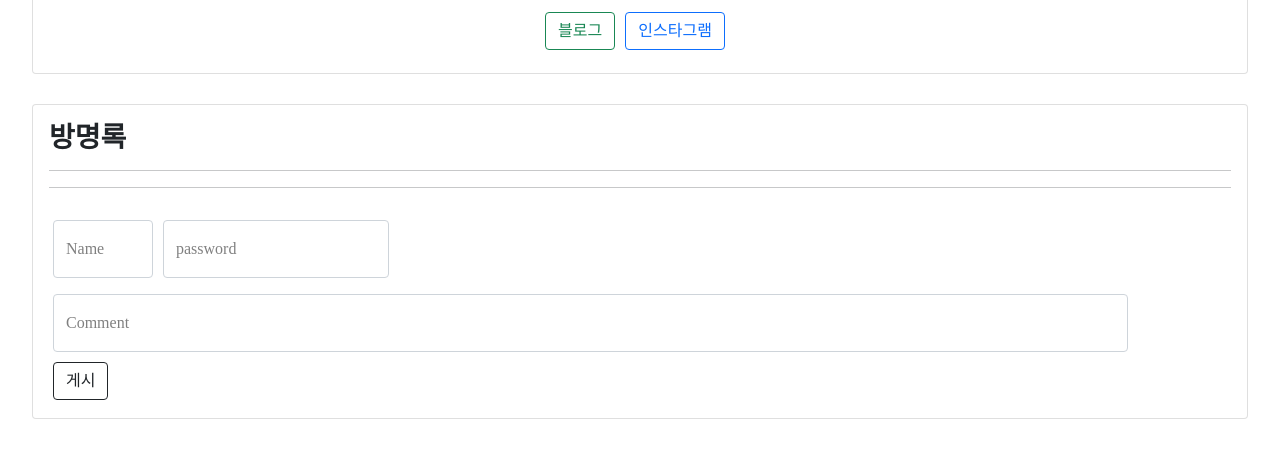
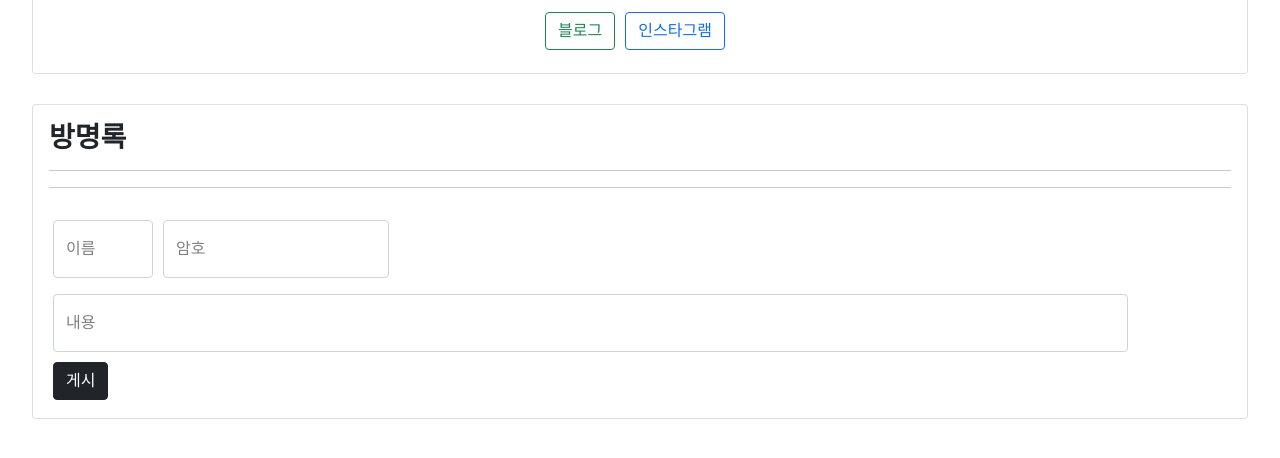
Before and after one commit to deok-beom/Sharkly, a Flask app: page /song in a window 1280 px wide. Shown: the part 1472-1930 px from the top of the page. Run offline with Flask 2, Linux system fonts and the light colour scheme; data that the repository does not hold is empty.

Commit message:
Update song.html

```diff
--- a/templates/song.html
+++ b/templates/song.html
@@ -77,7 +77,7 @@
         }
 
         function ready_update($id) {
-            let name = $('#'+$id).clone().children().remove().end().text()
+            let name = $('#' + $id).clone().children().remove().end().text()
             $('#update-name').text(name)
         }
 
@@ -106,7 +106,7 @@
         }
 
         function ready_delete($id) {
-            let name = $('#'+$id).clone().children().remove().end().text()
+            let name = $('#' + $id).clone().children().remove().end().text()
             $('#delete-name').text(name)
         }
 
@@ -151,7 +151,8 @@
 <!-- Main body -->
 <div class="mem-wrap">
     <div class="card">
-        <img src="https://www.fau.edu/newsdesk/images/news/epaulette-shark-newsdesk.jpg" class="card-img-top" alt="에폴렛 상어">
+        <img src="https://www.fau.edu/newsdesk/images/news/epaulette-shark-newsdesk.jpg" class="card-img-top"
+             alt="에폴렛 상어">
         <div class="card-body">
             <h3 class="card-title">송지은</h3>
             <div class="card-text">
@@ -180,7 +181,9 @@
 
             <div class="btn">
                 <button onclick="location.href='블로그url'" type="button" class="btn btn-outline-success">블로그</button>
-                <button onclick="window.open('https://www.instagram.com/ssong_____g/');" type="button" class="btn btn-outline-primary">인스타그램</button>
+                <button onclick="window.open('https://www.instagram.com/ssong_____g/');" type="button"
+                        class="btn btn-outline-primary">인스타그램
+                </button>
             </div>
 
         </div>
@@ -202,17 +205,17 @@
             <div class="user-box">
                 <div class="form-floating mb-3">
                     <input type="text" class="form-control name-input" id="name" placeholder="text">
-                    <label style="color: grey">Name</label>
+                    <label style="color: grey">이름</label>
                 </div>
                 <div class="form-floating mb-3">
                     <input type="text" class="form-control password-input" id="add-password" placeholder="text">
-                    <label style="color: grey">password</label>
+                    <label style="color: grey">암호</label>
                 </div>
             </div>
             <div class="form-floating mb-5">
                 <input type="text" class="form-control comment-input" id="add-comment" placeholder="text">
-                <label style="color: grey">Comment </label>
-                <button onclick="save_comment()" type="button" class="btn btn-outline-dark post-btn"> 게시</button>
+                <label style="color: grey">내용 </label>
+                <button onclick="save_comment()" type="button" class="btn btn-dark post-btn"> 게시</button>
             </div>
         </div>
     </div>
@@ -231,22 +234,23 @@
                 <div class="comment-box">
                     <div class="user-box">
                         <div class="form-floating mb-3">
-                      <h3 id="update-name" style="margin: 10px 10px 10px 0px">Name</h3>
+                            <h3 id="update-name" style="margin: 10px 10px 10px 0px">이름</h3>
                         </div>
                         <div class="form-floating mb-3">
-                      <input type="text" class="form-control password-input" id="update-password" placeholder="text">
-                      <label style="color: grey">password</label>
+                            <input type="text" class="form-control password-input" id="update-password"
+                                   placeholder="text">
+                            <label style="color: grey">암호</label>
                         </div>
                     </div>
                     <div class="form-floating mb-5">
                         <input type="text" class="form-control comment-input" id="update-comment" placeholder="text">
-                  <label style="color: grey">Comment </label>
+                        <label style="color: grey">내용 </label>
                     </div>
                 </div>
             </div>
             <div class="modal-footer">
-        <button type="button" class="btn btn-outline-secondary" data-bs-dismiss="modal">Close</button>
-        <button type="button" class="btn btn-outline-primary" onclick="update_comment()">Save changes</button>
+                <button type="button" class="btn btn-primary" onclick="update_comment()">수정</button>
+                <button type="button" class="btn btn-secondary" data-bs-dismiss="modal">닫기</button>
             </div>
         </div>
     </div>
@@ -265,18 +269,19 @@
                 <div class="comment-box">
                     <div class="user-box">
                         <div class="form-floating mb-3">
-                      <h3 id="delete-name" style="margin: 10px 10px 10px 0px">Name</h3>
+                            <h3 id="delete-name" style="margin: 10px 10px 10px 0px">이름</h3>
                         </div>
                         <div class="form-floating mb-3">
-                      <input type="text" class="form-control password-input" id="delete-password" placeholder="text">
-                      <label style="color: grey">password</label>
+                            <input type="text" class="form-control password-input" id="delete-password"
+                                   placeholder="text">
+                            <label style="color: grey">암호</label>
                         </div>
                     </div>
                 </div>
             </div>
             <div class="modal-footer">
-        <button type="button" class="btn btn-outline-secondary" data-bs-dismiss="modal">Close</button>
-        <button type="button" class="btn btn-outline-primary" onclick="delete_comment()">Delete</button>
+                <button type="button" class="btn btn-primary" onclick="delete_comment()">삭제</button>
+                <button type="button" class="btn btn-secondary" data-bs-dismiss="modal">닫기</button>
             </div>
         </div>
     </div>
```
Lines whose indentation alone changed are shown as unchanged.
